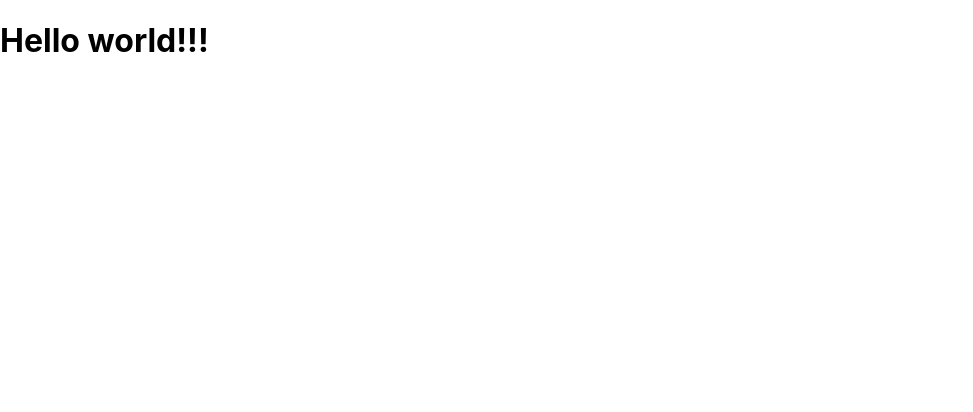
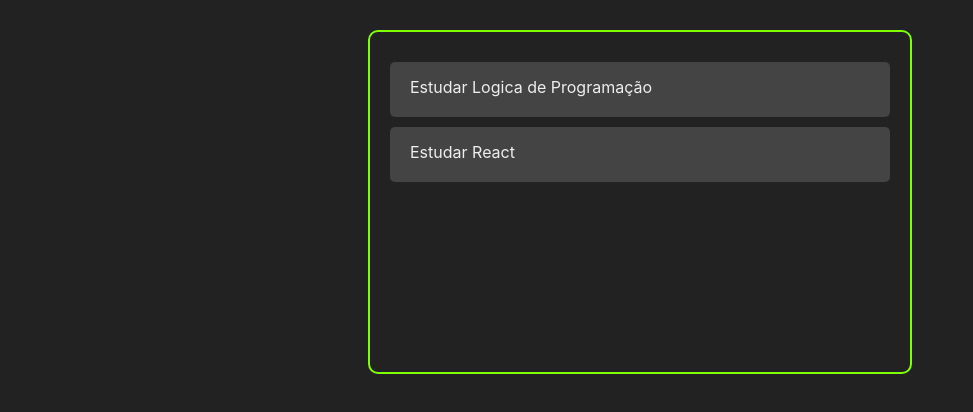
Before and after one commit to SandroFerraz-C/-training-project-React, a React (Create React App) app: page / in a window 1280 px wide. Shown: the top 412 px of the page, without its empty margins (0-973 px from the left). Built offline with nearby package versions, Linux system fonts and the light colour scheme.

Commit message:
Creation and styling of the task component

```diff
--- /dev/null
+++ b/src/App.css
@@ -0,0 +1,9 @@
+.container {
+    max-width: 500px;
+    margin: 30px auto;
+    overflow: auto;
+    min-height: 300px;
+    border: 2px solid chartreuse;
+    padding: 20px;
+    border-radius: 10px;
+}
--- a/src/App.js
+++ b/src/App.js
@@ -1,7 +1,28 @@
-import React from "react";
+import React, { useState } from "react";
+import Tasks from "./components/Tasks";
+
+import "./App.css";
 
 const App = () => {
-  const message = "Hello world!!!";
-  return <h1>{message}</h1>;
+  let [tasks, setTasks] = useState([
+    {
+      id: "1",
+      title: "Estudar Logica de Programação",
+      completed: true,
+    },
+    {
+      id: "2",
+      title: "Estudar React",
+      completed: false,
+    },
+  ]);
+
+  return (
+    <>
+      <div className="container">
+        <Tasks tasks={tasks} />
+      </div>
+    </>
+  );
 };
 export default App;
--- /dev/null
+++ b/src/components/Task.css
@@ -0,0 +1,10 @@
+.task-container {
+    background-color: #444;
+    margin: 10px 0;
+    padding: 15px 20px 20px;
+    display: flex;
+    border-radius: 5px;
+    justify-content: space-between;
+    color: #eeeeee;
+    align-items: center;
+}
--- /dev/null
+++ b/src/components/Task.js
@@ -0,0 +1,9 @@
+import React from "react";
+
+import "./Task.css";
+
+const Task = ({ task }) => {
+  return <div className="task-container">{task.title}</div>;
+};
+
+export default Task;
--- /dev/null
+++ b/src/components/Tasks.js
@@ -0,0 +1,14 @@
+import React from "react";
+import Task from "./Task";
+
+const Tasks = ({ tasks }) => {
+  return (
+    <>
+      {tasks.map((task) => (
+        <Task task={task} />
+      ))}
+    </>
+  );
+};
+
+export default Tasks;
--- a/src/index.css
+++ b/src/index.css
@@ -1,13 +1,11 @@
 body {
-  margin: 0;
-  font-family: -apple-system, BlinkMacSystemFont, 'Segoe UI', 'Roboto', 'Oxygen',
-    'Ubuntu', 'Cantarell', 'Fira Sans', 'Droid Sans', 'Helvetica Neue',
-    sans-serif;
-  -webkit-font-smoothing: antialiased;
-  -moz-osx-font-smoothing: grayscale;
+    margin: 0;
+    font-family: -apple-system, BlinkMacSystemFont, 'Segoe UI', 'Roboto', 'Oxygen', 'Ubuntu', 'Cantarell', 'Fira Sans', 'Droid Sans', 'Helvetica Neue', sans-serif;
+    -webkit-font-smoothing: antialiased;
+    -moz-osx-font-smoothing: grayscale;
+    background-color: #222;
 }
 
 code {
-  font-family: source-code-pro, Menlo, Monaco, Consolas, 'Courier New',
-    monospace;
+    font-family: source-code-pro, Menlo, Monaco, Consolas, 'Courier New', monospace;
 }
```
